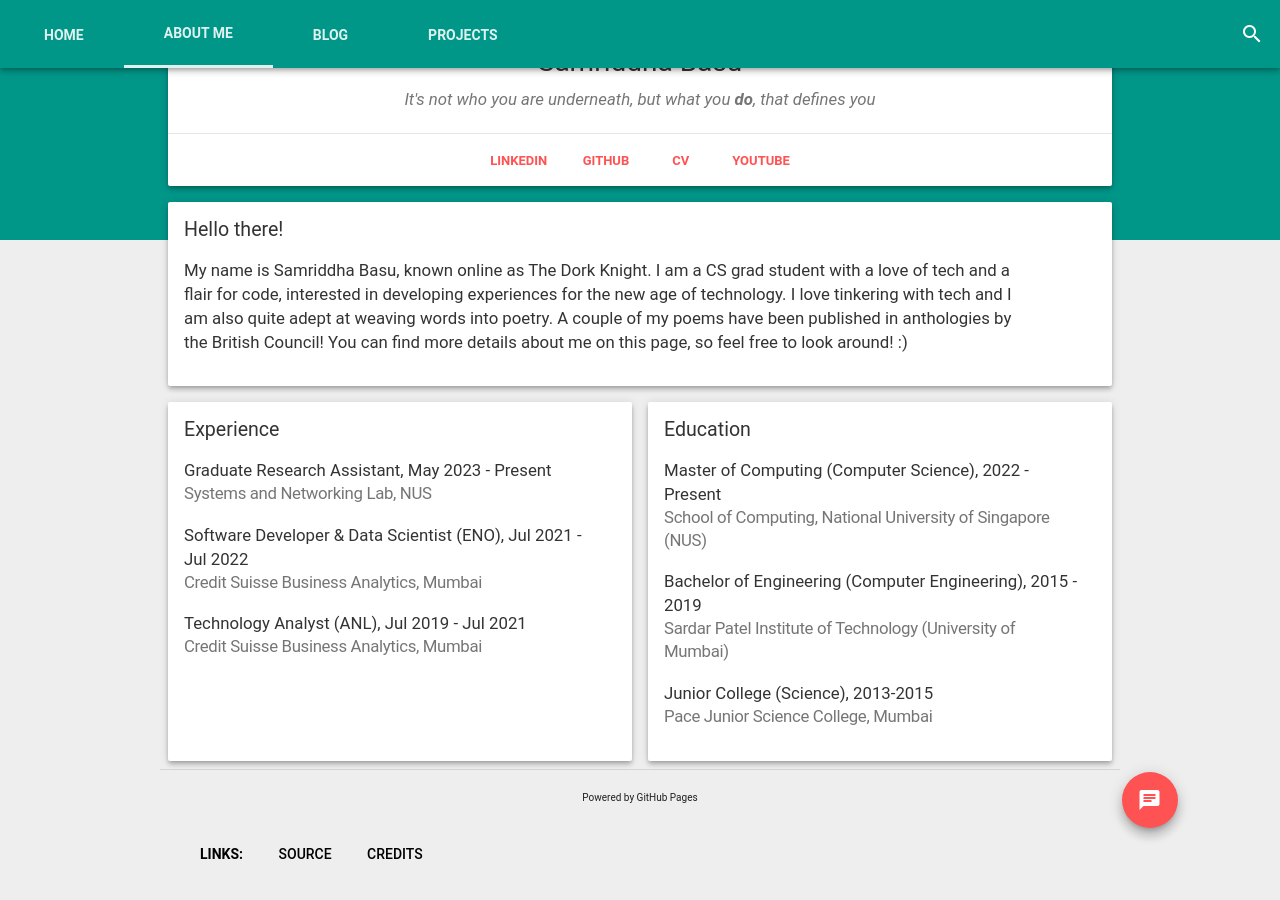
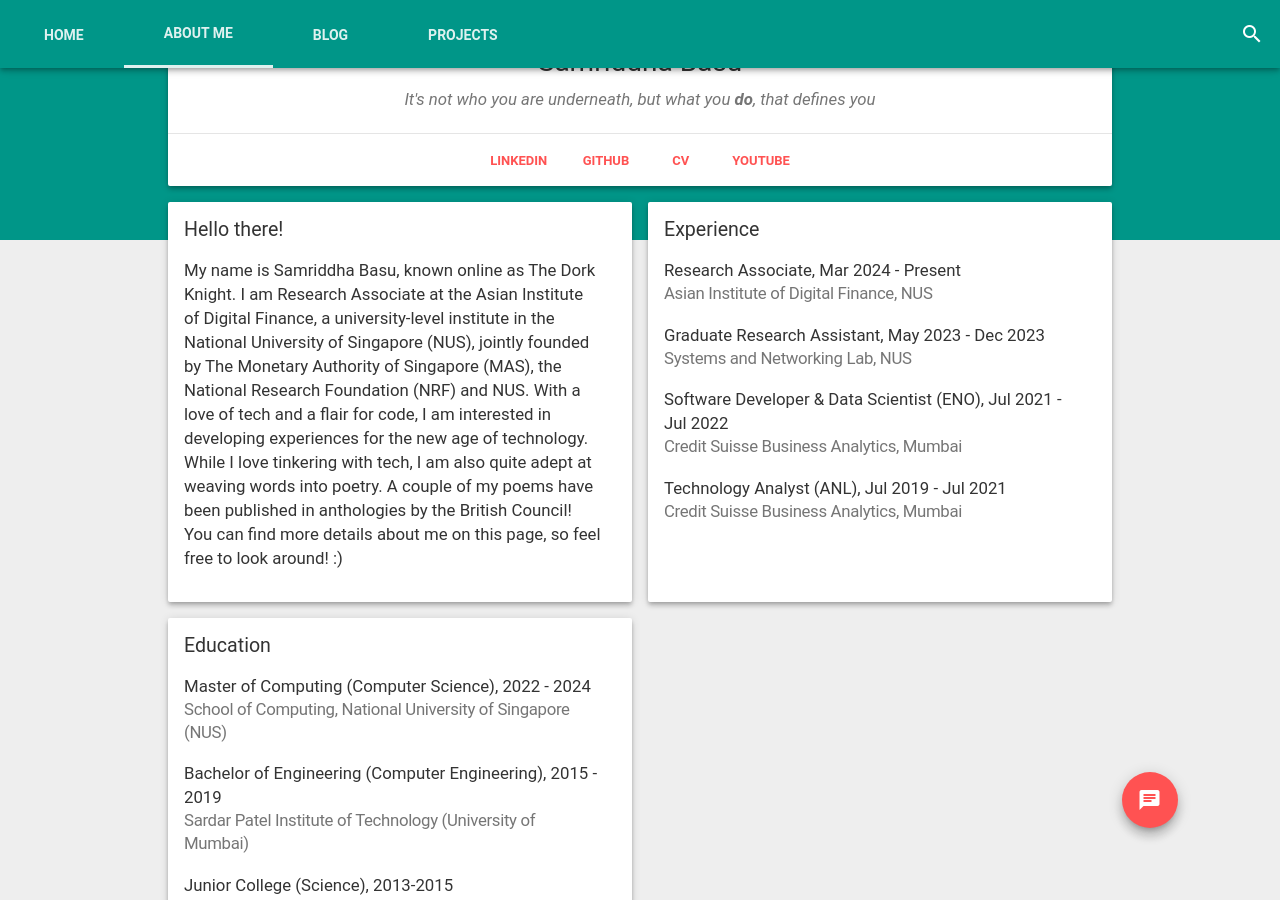
Before and after one commit to samriddhabasu/samriddhabasu.github.io, a Jekyll site: the page built from about/index.html, in a window 1280 px wide and 900 px high, scrolled down 246 px. Built offline with Jekyll 4.4.1, drawn with Linux system fonts in a browser that asks for light colours; nearby versions of some CDN libraries; comment, search, counter and statistics services are not loaded.

Commit message:
Update about page
Signed-off-by: TheDorkKnightRises <samriddhabasu@gmail.com>

```diff
--- a/about/index.html
+++ b/about/index.html
@@ -87,11 +87,11 @@
     <div class="mdl-tooltip mdl-tooltip--top mdl-tooltip--large" for="youtube">
       Mostly gaming clips here
     </div>
-    <div class="mdl-cell mdl-cell--12-col mdl-cell--8-col-tablet mdl-cell--4-col-phone mdl-card mdl-shadow--4dp">
+    <div class="mdl-cell mdl-cell--6-col mdl-cell--4-col-tablet mdl-cell--4-col-phone mdl-card mdl-shadow--4dp">
         <div class="mdl-card__supporting-text">
             <div>
               <p>Hello there!</p>
-              <p style="font-size:1.2em;">My name is Samriddha Basu, known online as The Dork Knight. I am a CS grad student with a love of tech and a flair for code, interested in developing experiences for the new age of technology. I love tinkering with tech and I am also quite adept at weaving words into poetry. A couple of my poems have been published in anthologies by the British Council! You can find more details about me on this page, so feel free to look around! :)</p>
+              <p style="font-size:1.2em;">My name is Samriddha Basu, known online as The Dork Knight. I am Research Associate at the Asian Institute of Digital Finance, a university-level institute in the National University of Singapore (NUS), jointly founded by The Monetary Authority of Singapore (MAS), the National Research Foundation (NRF) and NUS. With a love of tech and a flair for code, I am interested in developing experiences for the new age of technology. While I love tinkering with tech, I am also quite adept at weaving words into poetry. A couple of my poems have been published in anthologies by the British Council! You can find more details about me on this page, so feel free to look around! :)</p>
             </div>
         </div>
     </div>
@@ -99,7 +99,9 @@
         <div class="mdl-card__supporting-text">
             <div>
               <p>Experience</p>
-              <p style="font-size:1.2em; margin: 0; padding: 0;">Graduate Research Assistant, May 2023 - Present</p>
+              <p style="font-size:1.2em; margin: 0; padding: 0;">Research Associate, Mar 2024 - Present</p>
+              <h1 style="font-size:1.2em; margin: 0; padding: 0;">Asian Institute of Digital Finance, NUS</h1><br>
+              <p style="font-size:1.2em; margin: 0; padding: 0;">Graduate Research Assistant, May 2023 - Dec 2023</p>
               <h1 style="font-size:1.2em; margin: 0; padding: 0;">Systems and Networking Lab, NUS</h1><br>
               <p style="font-size:1.2em; margin: 0; padding: 0;">Software Developer & Data Scientist (ENO), Jul 2021 - Jul 2022</p>
               <h1 style="font-size:1.2em; margin: 0; padding: 0;">Credit Suisse Business Analytics, Mumbai</h1><br>
@@ -112,7 +114,7 @@
       <div class="mdl-card__supporting-text">
           <div>
             <p>Education</p>
-            <p style="font-size:1.2em; margin: 0; padding: 0;">Master of Computing (Computer Science), 2022 - Present</p>
+            <p style="font-size:1.2em; margin: 0; padding: 0;">Master of Computing (Computer Science), 2022 - 2024</p>
             <h1 style="font-size:1.2em; margin: 0; padding: 0;">School of Computing, National University of Singapore (NUS)</h1><br>
             <p style="font-size:1.2em; margin: 0; padding: 0;">Bachelor of Engineering (Computer Engineering), 2015 - 2019</p>
             <h1 style="font-size:1.2em; margin: 0; padding: 0;">Sardar Patel Institute of Technology (University of Mumbai)</h1><br>
```
